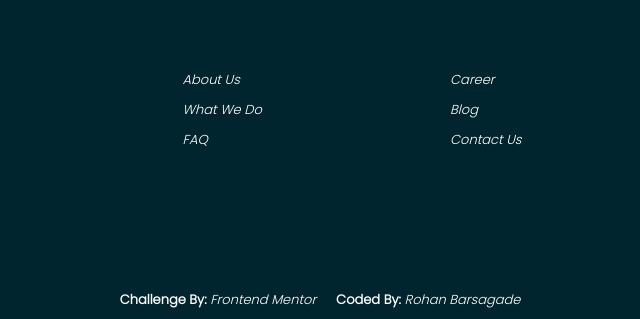
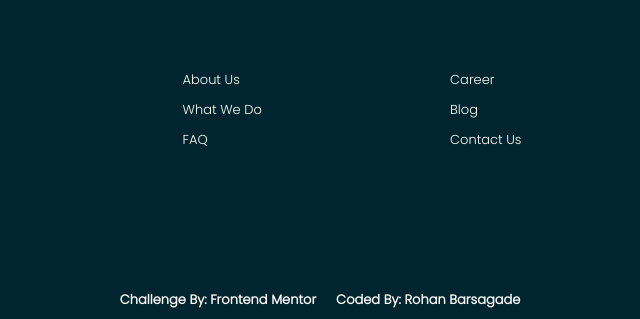
Before and after one commit to rohan-barsagade/Front-end-Mentor, a plain HTML site: page index.html in a window 1280 px wide. Shown: the part 2213-2532 px from the top of the page, 320-960 px from the left. Drawn offline with Linux system fonts and the light colour scheme.

Commit message:
Update index.html

```diff
--- a/index.html
+++ b/index.html
@@ -6,7 +6,7 @@
 
   <link rel="icon" type="image/png" sizes="32x32" href="./images/favicon-32x32.png">
 
-  <title>Frontend Mentor | Huddle landing page with alternating feature blocks</title>
+  <title>Challenge 1</title>
 
   <link rel="stylesheet" href="./CSS/style.css">
 
@@ -24,7 +24,7 @@
     <div class="header">
       <img src="./images/logo.svg" alt="logo" class="logo1">
       <a href="https://i.ytimg.com/vi/wEEOO1_o31s/maxresdefault.jpg">
-        <div class="btn btn01">
+        <div class="btn btn01" style="color: black;">
           Try It Free
         </div>
       </a>
@@ -147,17 +147,17 @@
         </div>
         <div class="end center">
           <ul>
-            <li><a href="">About Us</a></li>
-            <li><a href="">What We Do</a></li>
-            <li><a href="">FAQ</a></li>
+            <li>About Us</li>
+            <li>What We Do</li>
+            <li>FAQ</a></li>
           </ul>
         </div>
 
         <div class="center" >
           <ul>
-            <li><a href="">Career</a></li>
-            <li><a href="">Blog</a></li>
-            <li><a href="">Contact Us</a></li>
+            <li>Career</li>
+            <li>Blog</li>
+            <li>Contact Us</li>
           </ul>
         </div>
         <div class="social">
@@ -178,8 +178,8 @@
         &copy; Copyright 2018 Huddle. All rights reserved.
       </div>
       <div class="credit">
-        <p>Challenge By: <a href="">Frontend Mentor</a></p>
-        <p>Coded By: <a href="">Rohan Barsagade</a></p>
+        <p>Challenge By: Frontend Mentor</p>
+        <p>Coded By: Rohan Barsagade</p>
       </div>
     </div>
   </div>
```
